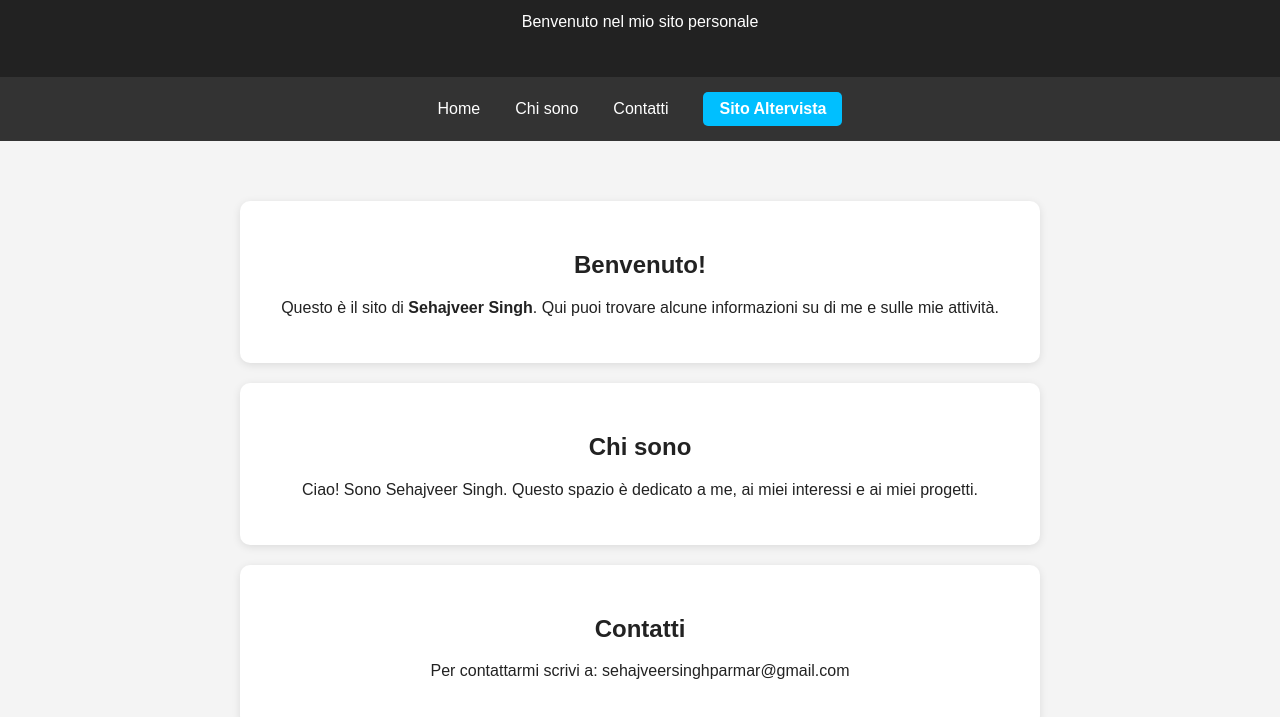
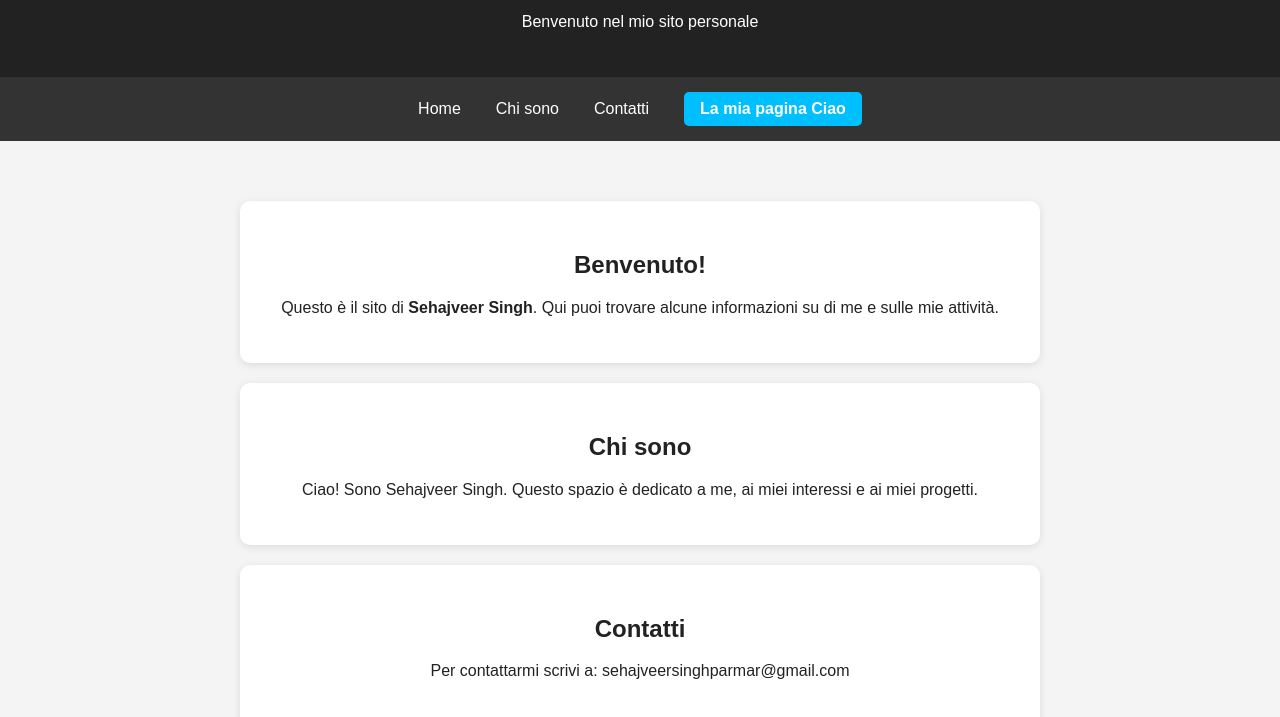
Before and after one commit to Sehajveer177/sitodisingh177, a plain HTML site: page index.html in a window 1280 px wide. Shown: the part 78-795 px from the top of the page. Drawn offline with Linux system fonts and the light colour scheme.

Commit message:
Change Altervista button link to new page
Updated the Altervista button link to point to a new page.

```diff
--- a/index.html
+++ b/index.html
@@ -45,7 +45,7 @@
             color: #00bfff;
         }
 
-        /* Stile per il bottone Altervista */
+        /* Stile per il bottone che porta alla tua pagina Ciao */
         .btn-altervista {
             background-color: #00bfff;
             color: white !important;
@@ -93,8 +93,8 @@
         <a href="#home">Home</a>
         <a href="#chi-sono">Chi sono</a>
         <a href="#contatti">Contatti</a>
-        <!-- Bottone aggiunto per collegarsi al tuo sito Altervista -->
-        <a href="https://sehajveersingh.altervista.org/" class="btn-altervista" target="_blank">Sito Altervista</a>
+        <!-- Bottone che punta esattamente a https://sehajveersingh.altervista.org/ciao/ -->
+        <a href="https://sehajveersingh.altervista.org/ciao/" class="btn-altervista" target="_blank">La mia pagina Ciao</a>
     </nav>
 
     <div class="container">
```
